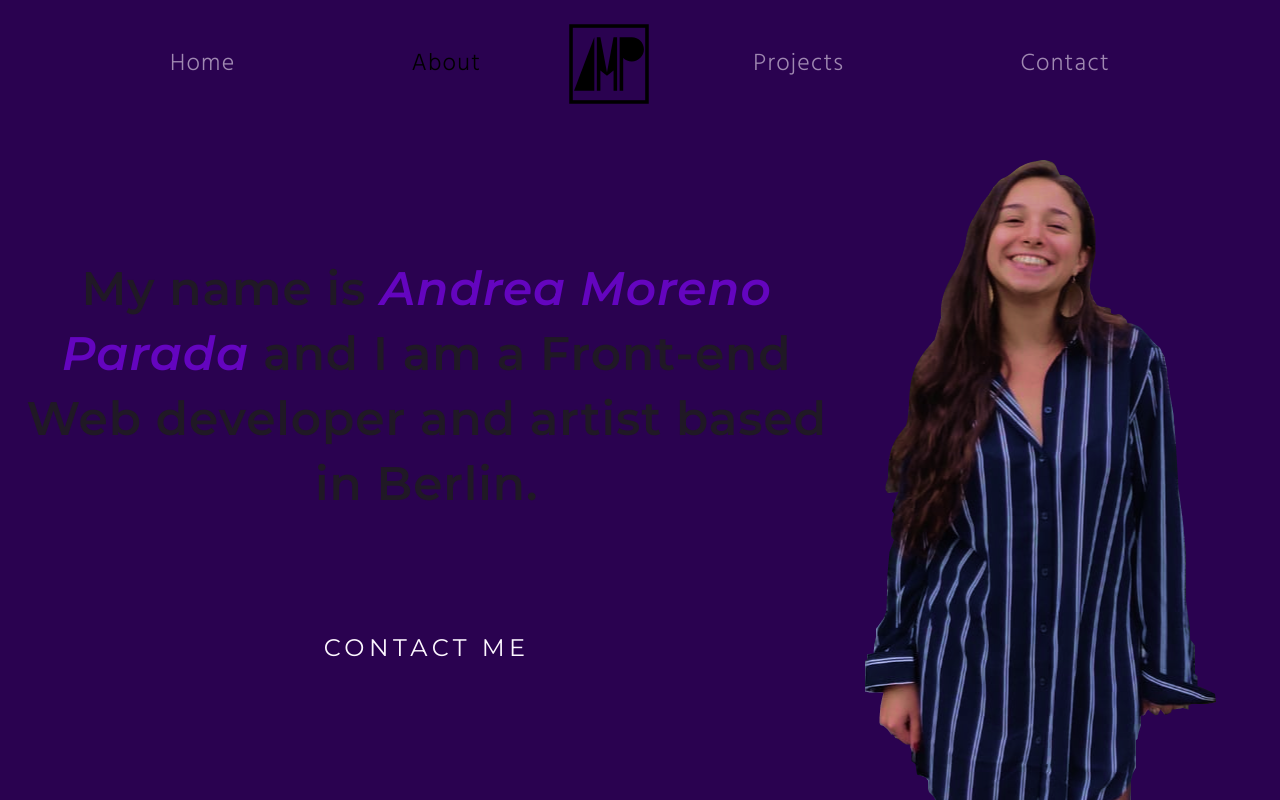
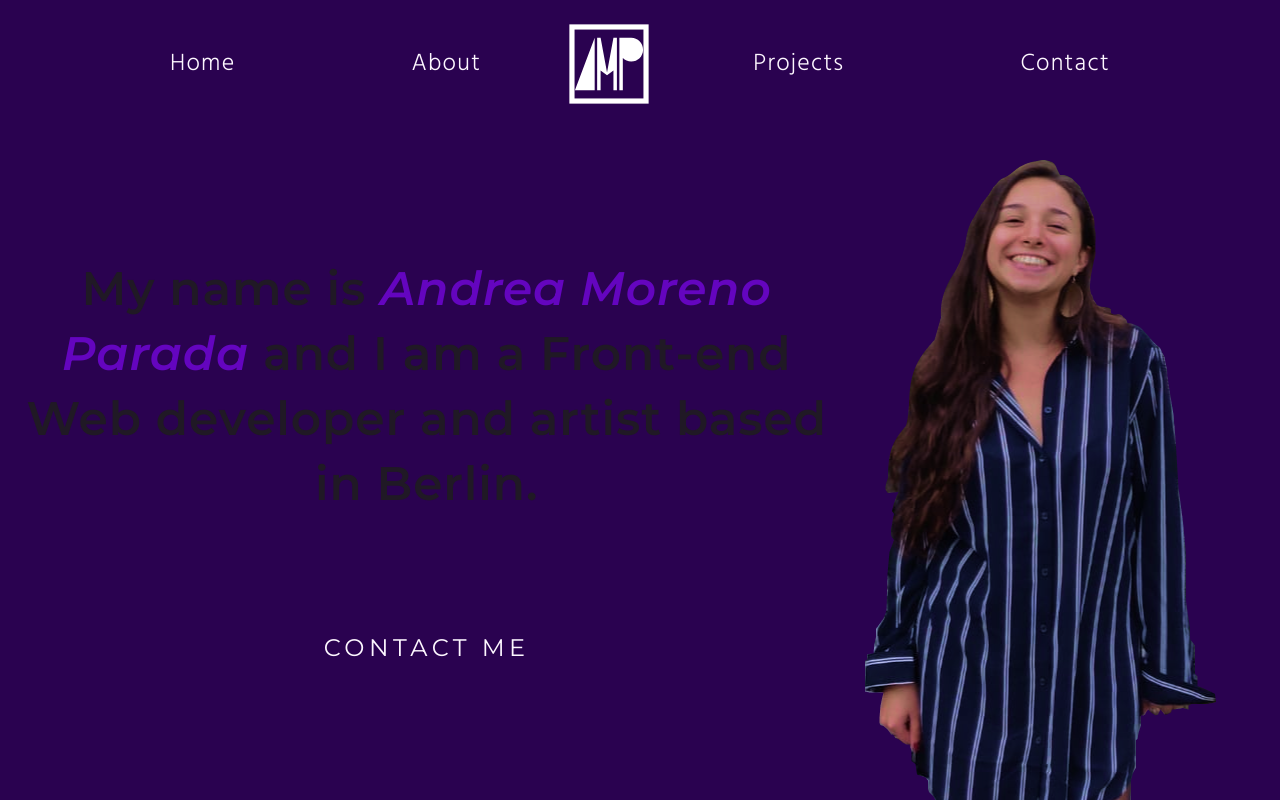
Before and after one commit to AndreaMPdev/my-portfolio, a plain HTML site: page about.html in a window 1280 px wide. Shown: the top 800 px of the page. Drawn offline with nearby package versions, Linux system fonts and the light colour scheme.

Commit message:
fixed navbar colors for darkmode/aboutpage

```diff
--- a/about.html
+++ b/about.html
@@ -68,7 +68,7 @@
               <div class="d-none d-md-block">
                 <a class="navbar-brand" href="/" title="Home">
                   <img
-                    src="/src/AMPlogocopy.svg"
+                    src="/src/AMPwhitelogocopy.svg"
                     alt="logo AMP"
                     width="80px"
                     height="80px"
--- a/styles/portfolio.css
+++ b/styles/portfolio.css
@@ -55,12 +55,11 @@ footer {
 
 .about-me {
   background: var(--primary-purple-900);
+}
+
+.about-me .menu {
   color: var(--base-color-white);
 }
-
-/* .dark-mode {
-  color: var(--base-color-white);
-} */
 
 .menu {
   font-family: "Hind", sans-serif;
@@ -76,6 +75,15 @@ footer {
 .menu:hover {
   color: var(--base-color-black);
   transition: all 200ms ease-in-out;
+}
+
+.about-me .navbar-nav .nav-link.active,
+.navbar-nav .show > .nav-link {
+  color: var(--base-color-white);
+}
+
+.about-me .nav-link:hover {
+  color: var(--base-color-grey);
 }
 
 /* .logo {
```
Also changed, not shown: src/AMPwhitelogocopy.svg (added).
